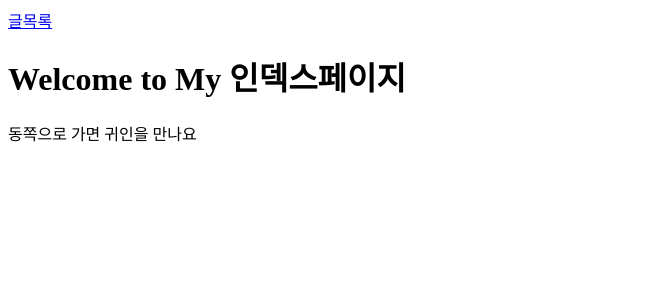
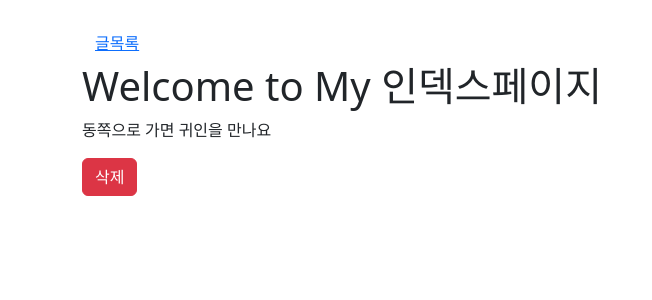
Before and after one commit to rush7993/fastapi, a FastAPI app: page / in a window 1280 px wide. Shown: the top 300 px of the page, without its empty margins (0-652 px from the left). Run offline with FastAPI, Linux system fonts and the light colour scheme; parts of the project's set-up code (start-up, migrations or seed data) failed here and were passed over.

Commit message:
삭제추가

```diff
--- a/main.py
+++ b/main.py
@@ -71,3 +71,13 @@ def postNew(writer:str = Form(...), title:str= Form(...), content:str= Form(...)
     db.commit()
 
     return RedirectResponse("/post", status_code=302)
+
+@app.post("/post/delete/{num}")
+def deletePost(num: int, db: Session = Depends(get_db)):
+    query = text("""
+        DELETE FROM post
+        WHERE num = :num
+    """)
+    db.execute(query, {"num": num})
+    db.commit()
+    return RedirectResponse("/post", status_code=302)
--- a/templates/index.html
+++ b/templates/index.html
@@ -1,15 +1,63 @@
 <!DOCTYPE html>
 <html lang="en">
 <head>
-    <meta charset="UTF-8">
-    <meta name="viewport" content="width=device-width, initial-scale=1.0">
-    <title>index.html</title>
+  <meta charset="UTF-8">
+  <meta name="viewport" content="width=device-width, initial-scale=1.0">
+  <title>index.html</title>
+  <!-- Bootstrap CSS -->
+  <link href="https://cdn.jsdelivr.net/npm/bootstrap@5.3.2/dist/css/bootstrap.min.css" rel="stylesheet">
 </head>
 <body>
-    <div class="container">
-        <a href="/post">글목록</a>
-        <h1>Welcome to My 인덱스페이지</h1>
-        <p>{{fortuneToday}}</p>
+  <div class="container mt-4">
+    <a href="/post" class="btn btn-link">글목록</a>
+    <h1>Welcome to My 인덱스페이지</h1>
+    <p>{{fortuneToday}}</p>
+
+    <!-- 삭제 버튼 -->
+    <button class="btn btn-danger" data-bs-toggle="modal" data-bs-target="#deleteModal">
+      삭제
+    </button>
+  </div>
+
+  <!-- 확인 모달 -->
+  <div class="modal fade" id="deleteModal" tabindex="-1" aria-labelledby="deleteModalLabel" aria-hidden="true">
+    <div class="modal-dialog">
+      <div class="modal-content">
+        <div class="modal-header">
+          <h5 class="modal-title" id="deleteModalLabel">게시물 삭제</h5>
+          <button type="button" class="btn-close" data-bs-dismiss="modal" aria-label="닫기"></button>
+        </div>
+        <div class="modal-body">
+          정말로 이 게시물을 삭제하시겠습니까?
+        </div>
+        <div class="modal-footer">
+          <button type="button" class="btn btn-secondary" data-bs-dismiss="modal">아니오</button>
+          <button type="button" class="btn btn-danger" id="confirmDelete">예</button>
+        </div>
+      </div>
     </div>
+  </div>
+
+  <!-- Bootstrap JS (필수: 모달 동작) -->
+  <script src="https://cdn.jsdelivr.net/npm/bootstrap@5.3.2/dist/js/bootstrap.bundle.min.js"></script>
+
+  <script>
+    document.getElementById("confirmDelete").addEventListener("click", async () => {
+      try {
+        const response = await fetch("/api/posts/123", { // 실제 postId로 교체 필요
+          method: "DELETE",
+        });
+        if (response.ok) {
+          alert("게시물이 삭제되었습니다.");
+          window.location.href = "/post"; // 글목록으로 이동
+        } else {
+          alert("삭제에 실패했습니다.");
+        }
+      } catch (error) {
+        console.error(error);
+        alert("에러가 발생했습니다.");
+      }
+    });
+  </script>
 </body>
 </html>
```
Also changed, not shown: templates/post/list.html (+19 -7 lines).
